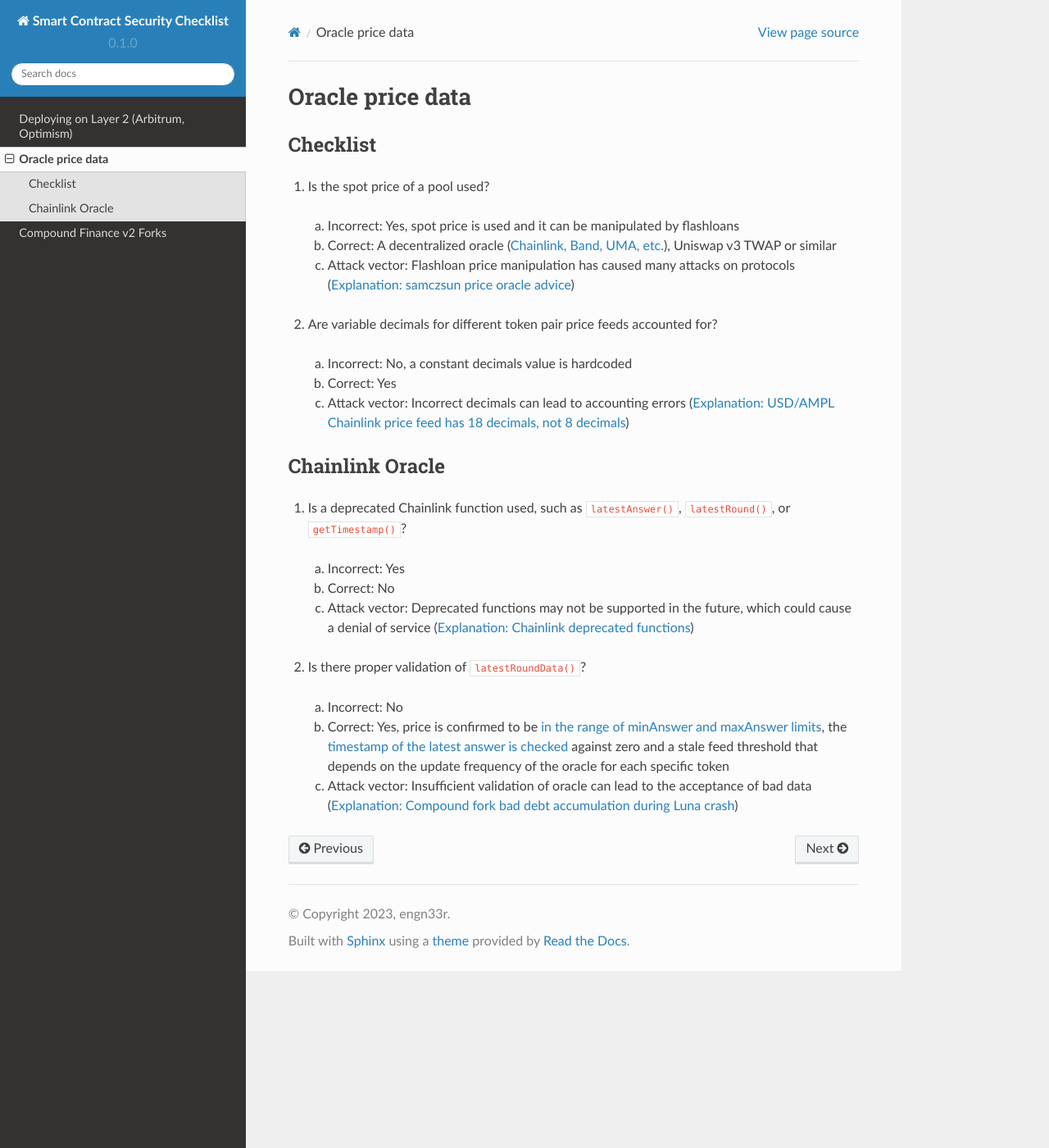
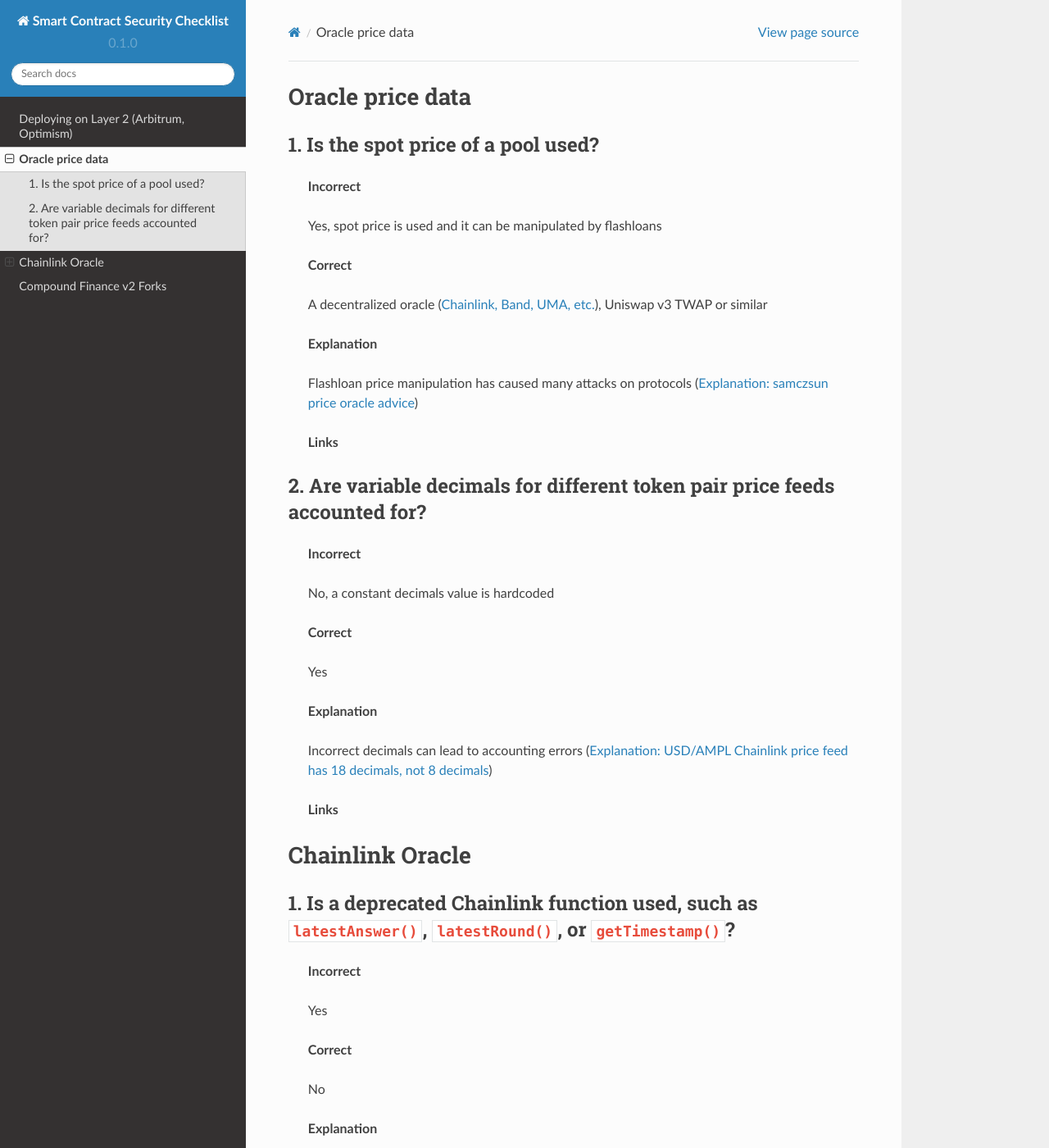
Before and after one commit to audit-quality/security-checklist, a Sphinx documentation site: the page built from docs/source/oracle.rst, in a window 1280 px wide and 1400 px high. Shown: the whole window at 82% size. Built offline with Sphinx 7.4.7 and the Read the Docs theme 2.0.0, drawn with Linux system fonts in a browser that asks for light colours; some of the changed text lies outside the part shown.

Commit message:
formatting improvements

```diff
--- a/docs/source/oracle.rst
+++ b/docs/source/oracle.rst
@@ -1,28 +1,77 @@
 Oracle price data
-=======================
+=====================
 
-.. _checklist:
-
-Checklist
-------------
+.. _oracle_price_data:
 
 1. Is the spot price of a pool used?
-  a. Incorrect: Yes, spot price is used and it can be manipulated by flashloans
-  b. Correct: A decentralized oracle (`Chainlink, Band, UMA, etc. <https://www.coingecko.com/en/categories/oracle>`_), Uniswap v3 TWAP or similar
-  c. Attack vector: Flashloan price manipulation has caused many attacks on protocols (`Explanation: samczsun price oracle advice <https://shouldiusespotpriceasmyoracle.com/>`_)
+--------------------------------------
+
+  **Incorrect**
+
+  Yes, spot price is used and it can be manipulated by flashloans
+
+  **Correct**
+
+  A decentralized oracle (`Chainlink, Band, UMA, etc. <https://www.coingecko.com/en/categories/oracle>`_), Uniswap v3 TWAP or similar
+
+  **Explanation**
+
+  Flashloan price manipulation has caused many attacks on protocols (`Explanation: samczsun price oracle advice <https://shouldiusespotpriceasmyoracle.com/>`_)
+
+  **Links**
+
 2. Are variable decimals for different token pair price feeds accounted for?
-  a. Incorrect: No, a constant decimals value is hardcoded
-  b. Correct: Yes
-  c. Attack vector: Incorrect decimals can lead to accounting errors (`Explanation: USD/AMPL Chainlink price feed has 18 decimals, not 8 decimals <https://etherscan.io/address/0xe20ca8d7546932360e37e9d72c1a47334af57706#readContract#F3>`_)
+--------------------------------------------------------------------------------
+
+  **Incorrect**
+
+  No, a constant decimals value is hardcoded
+
+  **Correct**
+
+  Yes
+
+  **Explanation**
+
+  Incorrect decimals can lead to accounting errors (`Explanation: USD/AMPL Chainlink price feed has 18 decimals, not 8 decimals <https://etherscan.io/address/0xe20ca8d7546932360e37e9d72c1a47334af57706#readContract#F3>`_)
+
+  **Links**
 
 Chainlink Oracle
------------------
+=====================
+
+.. _chainlink_oracle:
 
 1. Is a deprecated Chainlink function used, such as ``latestAnswer()``, ``latestRound()``, or ``getTimestamp()``?
-  a. Incorrect: Yes
-  b. Correct: No
-  c. Attack vector: Deprecated functions may not be supported in the future, which could cause a denial of service (`Explanation: Chainlink deprecated functions <https://docs.chain.link/data-feeds/api-reference>`_)
+--------------------------------------------------------------------------------------------------------------------
+
+  **Incorrect**
+
+  Yes
+
+  **Correct**
+
+  No
+
+  **Explanation**
+
+  Deprecated functions may not be supported in the future, which could cause a denial of service (`Explanation: Chainlink deprecated functions <https://docs.chain.link/data-feeds/api-reference>`_)
+
+  **Links**
+
 2. Is there proper validation of ``latestRoundData()``?
-  a. Incorrect: No
-  b. Correct: Yes, price is confirmed to be `in the range of minAnswer and maxAnswer limits <https://docs.chain.link/data-feeds#check-the-latest-answer-against-reasonable-limits>`_, the `timestamp of the latest answer is checked <https://docs.chain.link/data-feeds#check-the-timestamp-of-the-latest-answer>`_ against zero and a stale feed threshold that depends on the update frequency of the oracle for each specific token
-  c. Attack vector: Insufficient validation of oracle can lead to the acceptance of bad data (`Explanation: Compound fork bad debt accumulation during Luna crash <https://rekt.news/venus-blizz-rekt/>`_)
+-------------------------------------------------------------
+
+  **Incorrect**
+
+  No
+
+  **Correct**
+
+  Yes, price is confirmed to be `in the range of minAnswer and maxAnswer limits <https://docs.chain.link/data-feeds#check-the-latest-answer-against-reasonable-limits>`_, the `timestamp of the latest answer is checked <https://docs.chain.link/data-feeds#check-the-timestamp-of-the-latest-answer>`_ against zero and a stale feed threshold that depends on the update frequency of the oracle for each specific token
+
+  **Explanation**
+
+  Insufficient validation of oracle can lead to the acceptance of bad data (`Explanation: Compound fork bad debt accumulation during Luna crash <https://rekt.news/venus-blizz-rekt/>`_)
+
+  **Links**
--- /dev/null
+++ b/requirements.txt
@@ -0,0 +1,2 @@
+Sphinx>=3.4
+sphinx_rtd_theme>=0.5
```
Also changed, not shown: CONTRIBUTING.md (added, +11 -0 lines), docs/source/compound-fork.rst (+50 -15 lines), docs/source/layer2.rst (+30 -10 lines), 1 other file.
